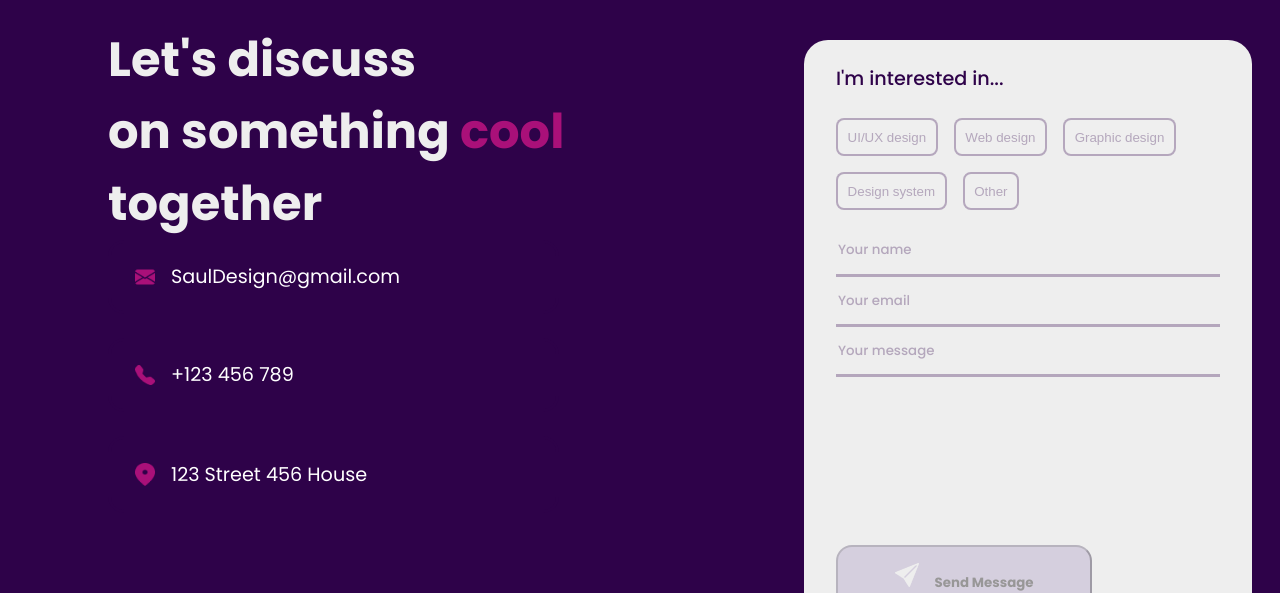
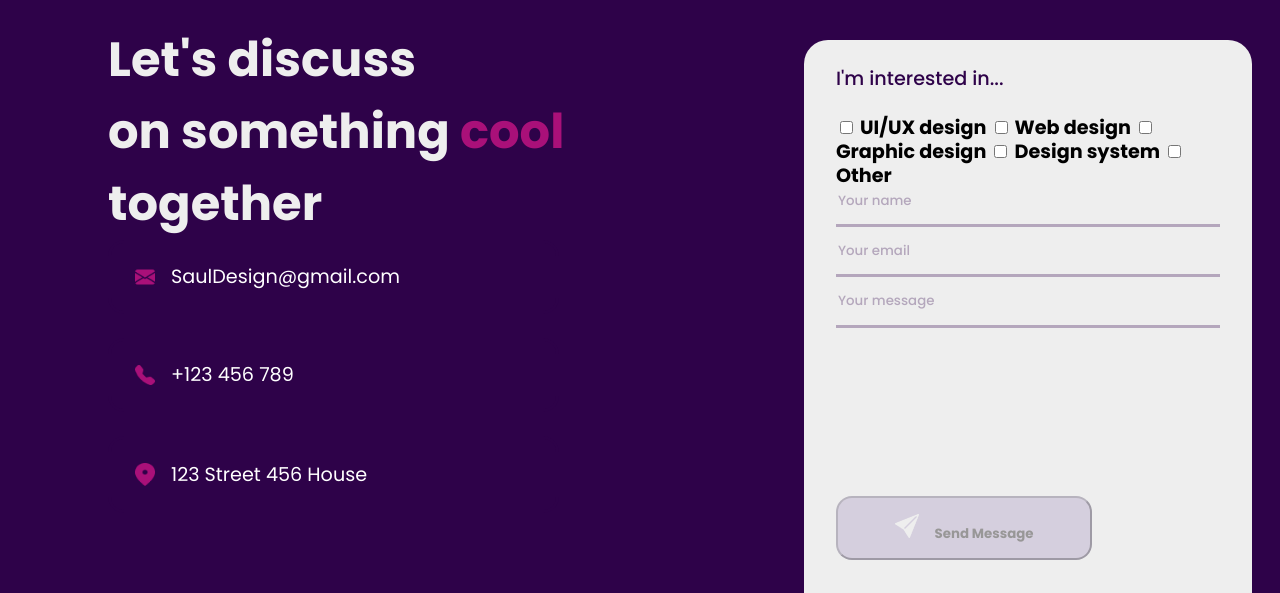
Before and after one commit to eduardoluisreis/Challenge_Week_Compass_I, a plain HTML site: page index.html in a window 1280 px wide. Shown: the top 593 px of the page. Drawn offline with Linux system fonts and the light colour scheme.

Commit message:
Ultimas correções efetuadas e arquivo finalizado.

```diff
--- a/index.html
+++ b/index.html
@@ -55,36 +55,38 @@
 
     <section class="form1">
       <p>I'm interested in...</p>
+      <form class="form-user">
 
-      <ul class="list-interest">
-        <li>
-          <button class="interest" type="button">UI/UX design</button>
-        </li>
-        <li>
-          <button class="interest" type="button">Web design</button>
-        </li>
-        <li>
-          <button class="interest" type="button">Graphic design</button>
-        </li>
-        <li>
-          <button class="interest" type="button">Design system</button>
-        </li>
-        <li>
-          <button class="interest" type="button">Other</button>
-        </li>
-      </ul>
+        <div class="radio-input">
 
-      <form class="form-user">
+          <input type="checkbox" id="value-1" name="value-radio" value="UI/UX design">
+          <label for="value-1">UI/UX design</label>
+
+          <input type="checkbox" id="value-2" name="value-radio" value="Web design">
+          <label for="value-2">Web design</label>
+
+          <input type="checkbox" id="value-3" name="value-radio" value="Graphic design">
+          <label for="value-3">Graphic design</label>
+
+          <input type="checkbox" id="value-4" name="value-radio" value="Design system">
+          <label for="value-4">Design system</label>
+
+          <input type="checkbox" id="value-5" name="value-radio" value="Other">
+          <label for="value-5">Other</label>
+
+        </div>
+
         <input type="text" placeholder="Your name" name="userName" id="userName" />
         <input type="text" placeholder="Your email" name="userEmail" id="userEmail" />
         <input type="text" placeholder="Your message" name="message" id="message" />
 
-        <button class="sendButton" type="submit" onsubmit="" disabled="disabled" id="sendButton"><span class="icon"><img src="assets/img/Send.png" alt=""></span>Send Message</button>
+        <button class="sendButton" type="submit" onsubmit="" disabled="disabled" id="sendButton"><span class="icon"><img
+              src="assets/img/Send.png" alt=""></span>Send Message</button>
         <a href="storage.html"></a>
       </form>
     </section>
   </main>
-  <script src="js/index2.js"></script>
+  <script src="js/index.js"></script>
 </body>
 
 </html>
```
